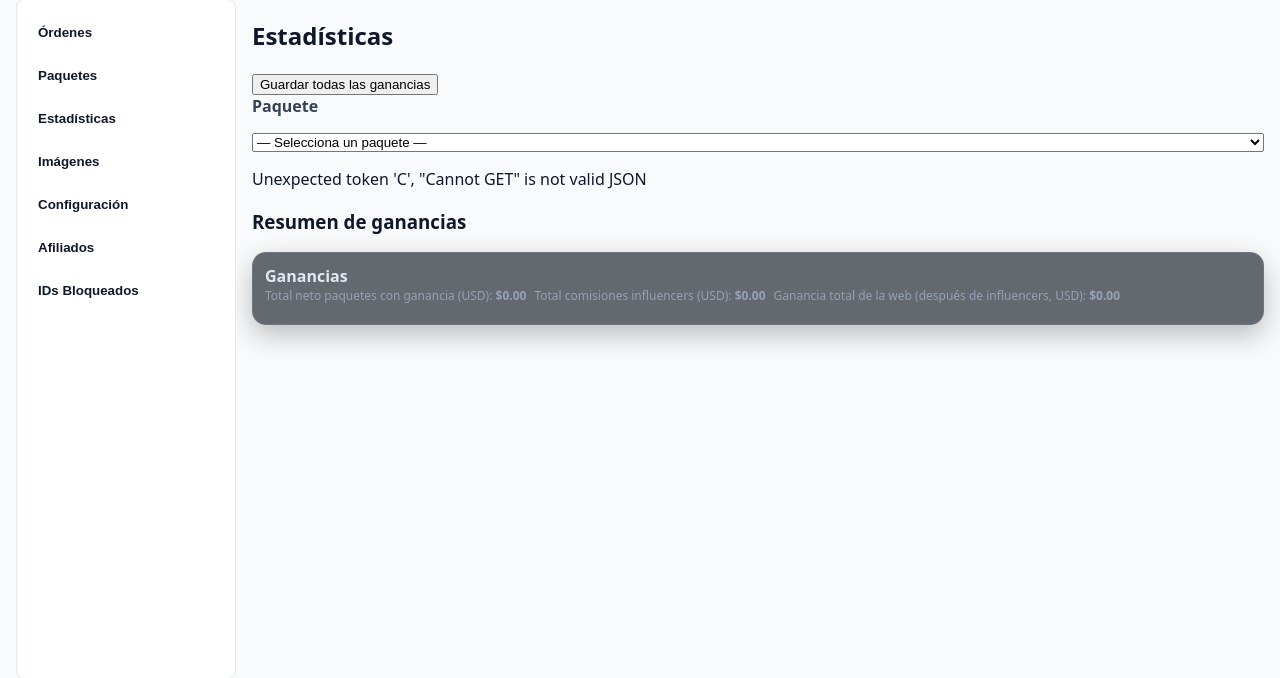
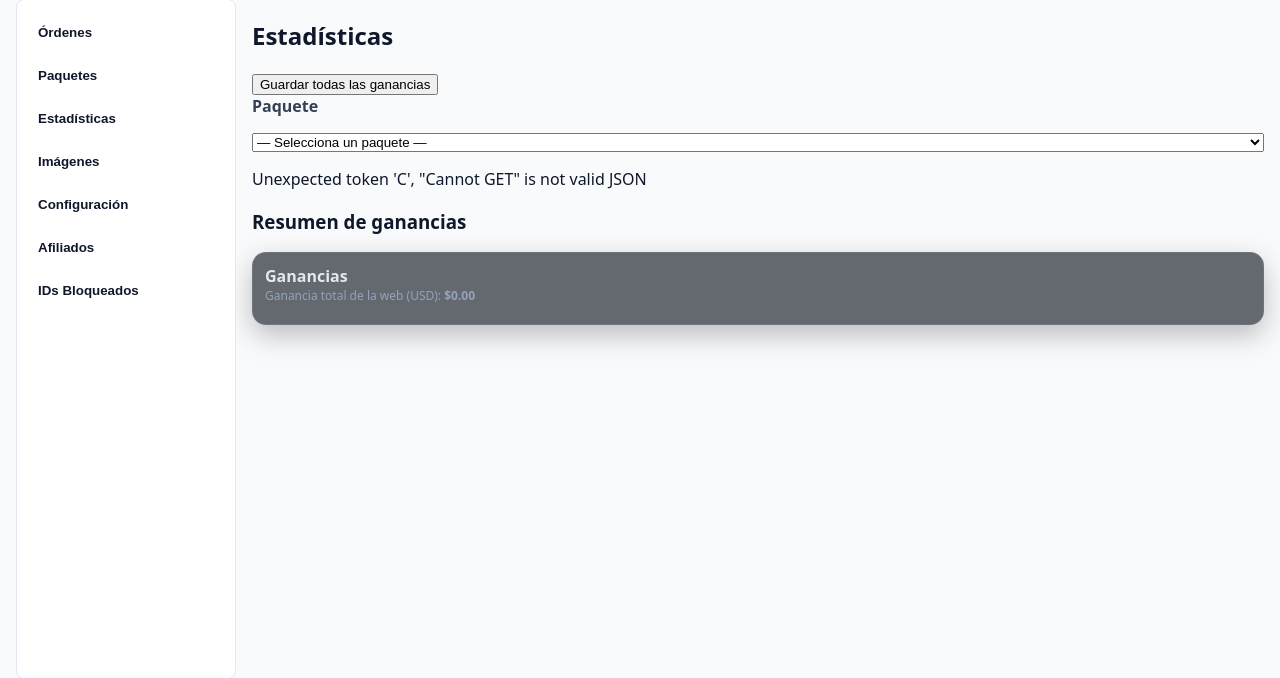
Before and after one commit to 2eliot/Inefablestore, a Python web app: template templates/admin.html in a window 1280 px wide, after a click on "Estadísticas". Shown: the part 73-751 px from the top of the page. Run offline with Jinja, Linux system fonts and the light colour scheme; the template is opened without the code that fills it, so the values that code supplies are empty.

Commit message:
Simplify stats summary to show only total profit

```diff
--- a/static/js/admin.js
+++ b/static/js/admin.js
@@ -245,8 +245,6 @@ document.addEventListener('DOMContentLoaded', () => {
   const statsPkgSelect = document.getElementById('stats-pkg-select');
   const statsItems = document.getElementById('stats-items');
   const statsSummary = document.getElementById('stats-summary');
-  const statsTotalNet = document.getElementById('stats-total-net');
-  const statsTotalAff = document.getElementById('stats-total-aff');
   const statsTotalAfter = document.getElementById('stats-total-after');
   const btnStatsSaveAll = document.getElementById('btn-stats-save-all');
   // Orders elements
@@ -751,21 +749,17 @@ window.fetchPayments = fetchPayments;
   }
 
   async function fetchGlobalStatsSummary() {
-    if (!statsSummary || !statsTotalNet || !statsTotalAff || !statsTotalAfter) return;
+    if (!statsSummary || !statsTotalAfter) return;
     try {
       const res = await fetch('/admin/stats/summary');
       const data = await res.json();
       if (!res.ok || !data.ok) throw new Error(data.error || 'No se pudo cargar resumen global');
       const s = data.summary || {};
       statsSummary.style.display = 'block';
-      statsTotalNet.textContent = fmtUSD(s.total_profit_net_usd || 0);
-      statsTotalAff.textContent = fmtUSD(s.total_affiliate_commission_usd || 0);
       statsTotalAfter.textContent = fmtUSD(s.total_profit_after_affiliates_usd || 0);
     } catch (e) {
       // Si falla, mantenemos el bloque visible pero con ceros
       statsSummary.style.display = 'block';
-      statsTotalNet.textContent = fmtUSD(0);
-      statsTotalAff.textContent = fmtUSD(0);
       statsTotalAfter.textContent = fmtUSD(0);
     }
   }
--- a/templates/admin.html
+++ b/templates/admin.html
@@ -93,9 +93,7 @@
                 <div>
                   <div class="order-id">Ganancias</div>
                   <div class="order-meta">
-                    <span>Total neto paquetes con ganancia (USD): <strong id="stats-total-net">$0.00</strong></span>
-                    <span>Total comisiones influencers (USD): <strong id="stats-total-aff">$0.00</strong></span>
-                    <span>Ganancia total de la web (después de influencers, USD): <strong id="stats-total-after">$0.00</strong></span>
+                    <span>Ganancia total de la web (USD): <strong id="stats-total-after">$0.00</strong></span>
                   </div>
                 </div>
               </div>
```
